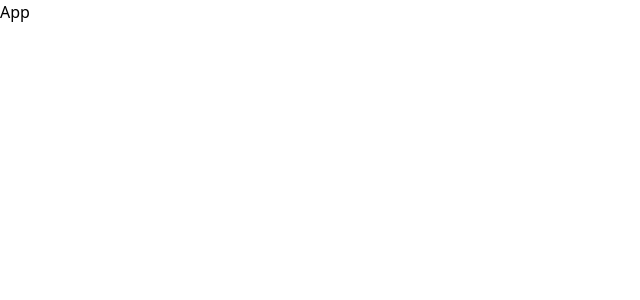
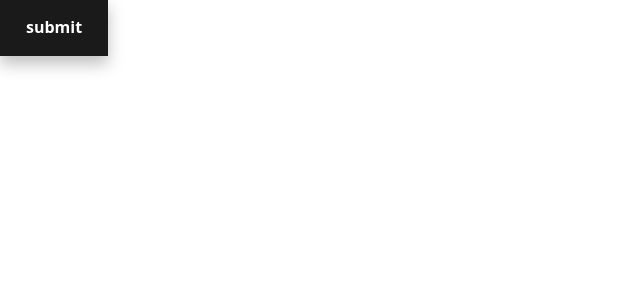
Before and after one commit to KamelMesbahi13/hotel, a React (Vite) app: page / in a window 1280 px wide. Shown: the top 300 px of the page, without its empty margins (0-640 px from the left). Built offline with nearby package versions, Linux system fonts and the light colour scheme.

Commit message:
adding css commit

```diff
--- a/src/App.jsx
+++ b/src/App.jsx
@@ -1,5 +1,9 @@
 const App = () => {
-  return <div>App</div>;
+  return (
+    <div>
+      <div className="button">submit</div>
+    </div>
+  );
 };
 
 export default App;
--- a/src/index.css
+++ b/src/index.css
@@ -34,3 +34,41 @@
 .rightDirection {
   direction: rtl;
 }
+
+.button {
+  appearance: none;
+  background-color: transparent;
+  border: 2px solid #1a1a1a;
+  color: #3b3b3b;
+  cursor: pointer;
+  display: inline-block;
+  font-size: 16px;
+  font-weight: 600;
+  line-height: normal;
+  margin: 0;
+  outline: none;
+  padding: 16px 24px;
+  text-align: center;
+  text-decoration: none;
+  transition: all 300ms cubic-bezier(0.23, 1, 0.32, 1);
+  user-select: none;
+  -webkit-user-select: none;
+  touch-action: manipulation;
+  will-change: transform;
+}
+
+.button:disabled {
+  pointer-events: none;
+}
+
+.button:hover {
+  color: #fff;
+  background-color: #1a1a1a;
+  box-shadow: rgba(0, 0, 0, 0.25) 0 8px 15px;
+  transform: translateY(-2px);
+}
+
+.button:active {
+  box-shadow: none;
+  transform: translateY(0);
+}
```
